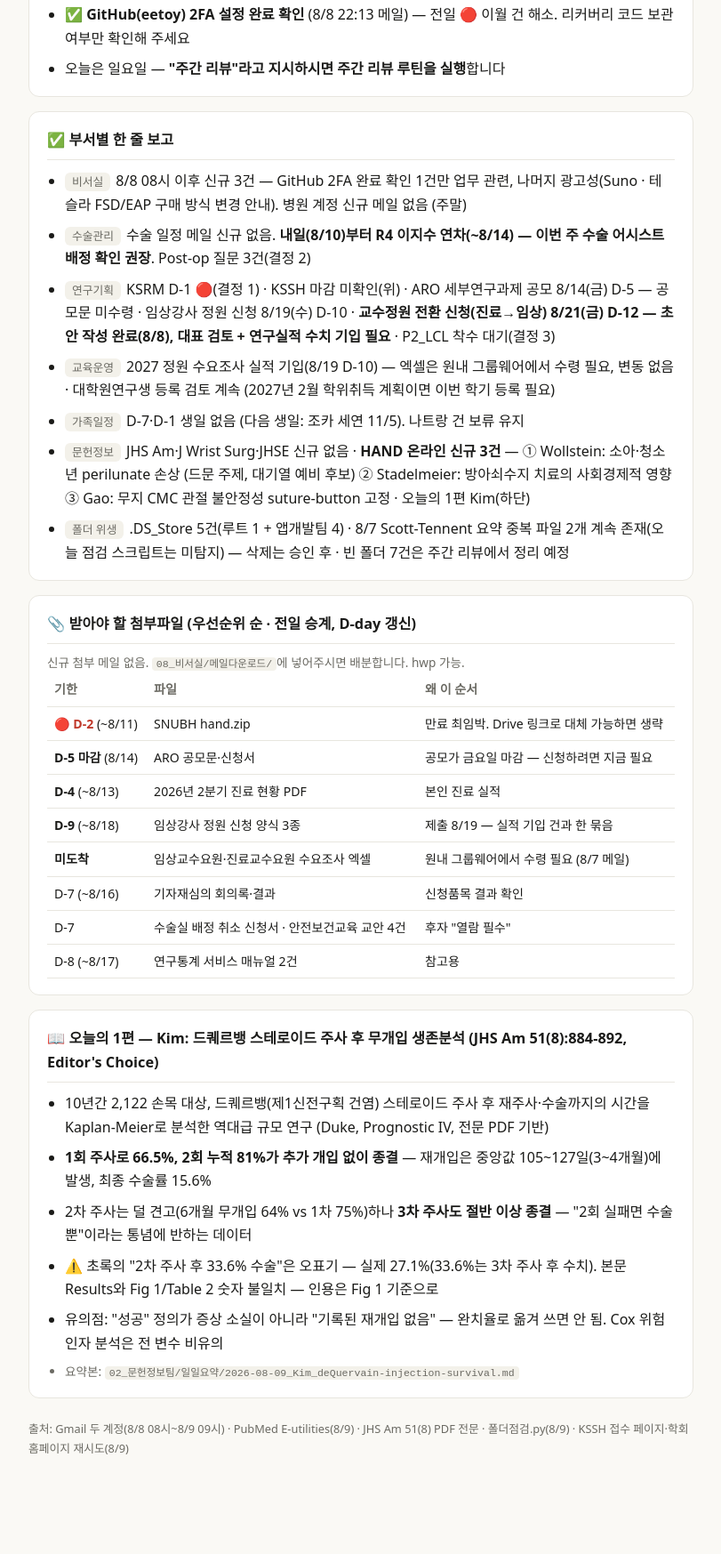
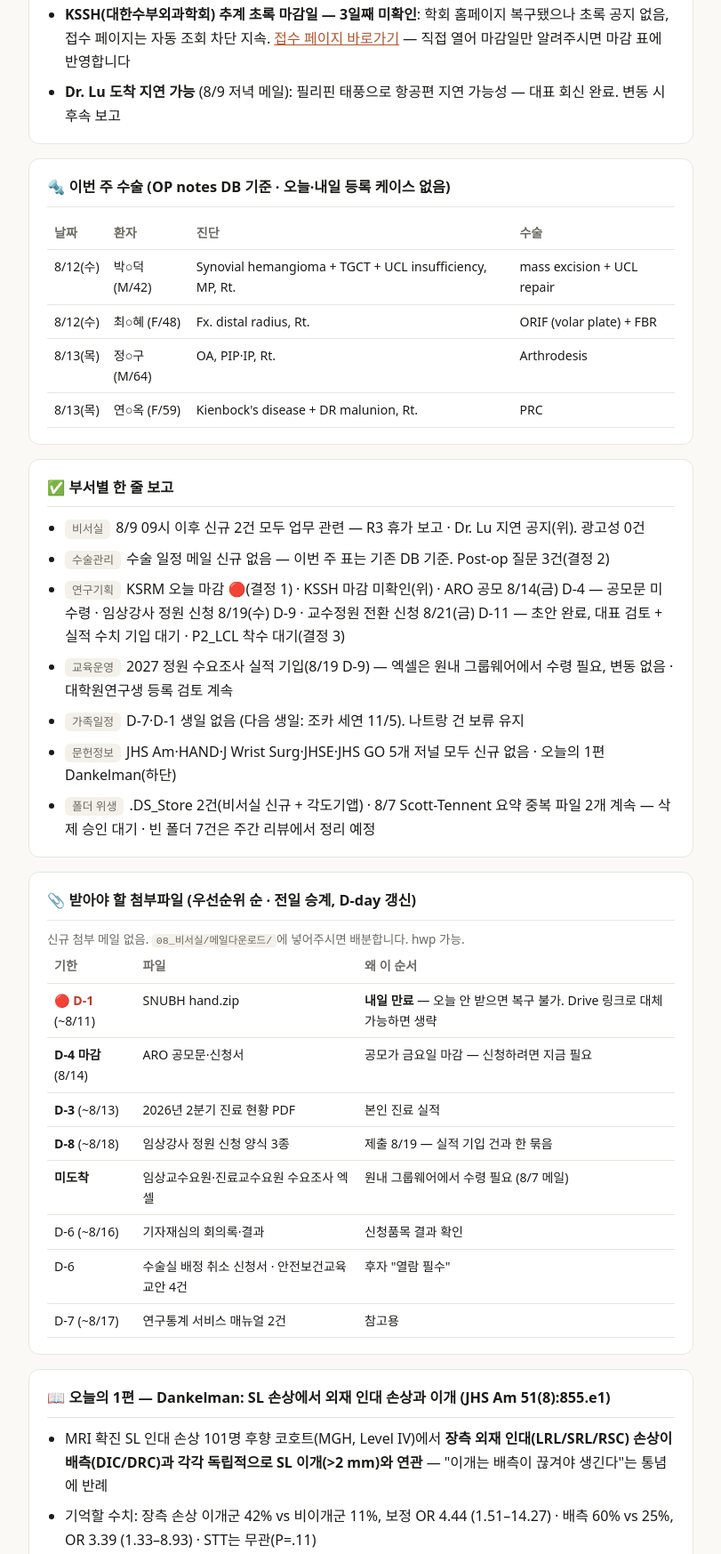
Before and after one commit to eetoy/eetoy.github.io, a plain HTML site: page briefing.html in a window 1280 px wide. Shown: the part 561-2308 px from the top of the page at 89% size, without its empty margins (234-1045 px from the left). Before the commit the page ends 2264 px from the top, so only its background shows below. Drawn offline with Linux system fonts and the light colour scheme.

Commit message:
briefing 2026-08-10

```diff
--- a/briefing.html
+++ b/briefing.html
@@ -4,7 +4,7 @@
 <meta charset="UTF-8">
 <meta name="viewport" content="width=device-width, initial-scale=1.0">
 <meta name="robots" content="noindex">
-<title>일일 브리핑 · 2026-08-09 (일)</title>
+<title>일일 브리핑 · 2026-08-10 (월)</title>
 <style>
 :root{--bg:#faf9f5;--card:#ffffff;--ink:#1a1a18;--sub:#6b6a63;--line:#e8e6df;--red:#c0392b;--accent:#b05730;--chip:#f3f1ea}
 @media(prefers-color-scheme:dark){:root{--bg:#161513;--card:#201f1c;--ink:#ece9e2;--sub:#a09d94;--line:#35332e;--red:#e07060;--accent:#d98d64;--chip:#2a2925}}
@@ -32,36 +32,49 @@ a{color:var(--accent)}
 </head>
 <body>
 <h1>📌 일일 브리핑</h1>
-<div class="date">2026-08-09 (일) · 돌마로 컴퍼니 비서실</div>
+<div class="date">2026-08-10 (월) · 돌마로 컴퍼니 비서실</div>
 
 <section>
 <h2>📌 오늘 결정할 것</h2>
 <ol>
-<li><span class="red">🔴 KSRM 2026 초록 제출 여부 — 마감 8/10(월) D-1, 오늘이 최종 결정일</span> (8/3부터 미결)<br>영어 250단어 · 구연 또는 E-poster · 온라인 접수만. <strong>오늘 결정 없으면 포기로 확정됩니다</strong></li>
-<li><strong>Post-op Note 코멘트 3건</strong> — 기록 없는 케이스. "특이사항 없음"도 답이 됩니다<br>① 남○오 (F/75) CTS, Lt. → CTR (8/6) ② 설○기 (M/67) EDC rupture R5 → Sauve-Kapandji + EIP→EDC5 + EDC4→EDC3 (8/6) ③ 임○복 (M/44) Kienbock's disease, Lt. → PRC (8/7)</li>
+<li><span class="red">🔴 KSRM 2026 초록 — 오늘이 마감일 (8/10 월)</span> (8/3부터 미결)<br>영어 250단어 · 구연 또는 E-poster · 온라인 접수만. <strong>오늘 제출하지 않으면 자동 포기로 확정</strong> — 마감 시각 미확인, 제출하시려면 오전 중 결정 권장</li>
+<li><strong>Post-op Note 코멘트 3건</strong> (이월 3일째) — "특이사항 없음"도 답이 됩니다<br>① 남○오 (F/75) CTS, Lt. → CTR (8/6) ② 설○기 (M/67) EDC rupture R5 → Sauve-Kapandji + EIP→EDC5 + EDC4→EDC3 (8/6) ③ 임○복 (M/44) Kienbock's disease, Lt. → PRC (8/7)</li>
 <li><strong>P2_LCL 착수 여부</strong> (8/6부터 이월) — IRB 승인 완료(8/4). 수집 시작 시점·담당만 정해주시면 일정 관리 시작</li>
 </ol>
 </section>
 
 <section>
-<h2>🔴 긴급 · 확인 필요</h2>
+<h2>🔴 긴급 · 이번 주</h2>
 <ul>
-<li><strong>KSSH(대한수부외과학회) 추계학술대회 초록 마감일 — 여전히 미확인</strong>: 오늘 접수 페이지 재시도 → 403 차단, 학회 홈페이지 공지에도 없음. <a href="https://user.onoffbook.com/192/pre-regist/abstract-info">접수 페이지 바로가기</a> — 직접 열어 마감일만 알려주시면 마감 표에 반영합니다</li>
-<li>✅ <strong>GitHub(eetoy) 2FA 설정 완료 확인</strong> (8/8 22:13 메일) — 전일 🔴 이월 건 해소. 리커버리 코드 보관 여부만 확인해 주세요</li>
-<li>오늘은 일요일 — <strong>"주간 리뷰"라고 지시하시면 주간 리뷰 루틴을 실행</strong>합니다</li>
+<li><strong>전공의 2명 동시 부재 주간</strong>: R4 이지수 연차 8/10(월)~8/14(금) + <strong>R3 한창현 휴가 8/10(월)~8/15(토) — 신규(8/10 아침 메일), 백업 R2 권세호</strong>. 이번 주 수술 4건(아래) 어시스트 배정 확인 권장</li>
+<li><strong>KSSH(대한수부외과학회) 추계 초록 마감일 — 3일째 미확인</strong>: 학회 홈페이지 복구됐으나 초록 공지 없음, 접수 페이지는 자동 조회 차단 지속. <a href="https://user.onoffbook.com/192/pre-regist/abstract-info">접수 페이지 바로가기</a> — 직접 열어 마감일만 알려주시면 마감 표에 반영합니다</li>
+<li><strong>Dr. Lu 도착 지연 가능</strong> (8/9 저녁 메일): 필리핀 태풍으로 항공편 지연 가능성 — 대표 회신 완료. 변동 시 후속 보고</li>
 </ul>
+</section>
+
+<section>
+<h2>🔩 이번 주 수술 (OP notes DB 기준 · 오늘·내일 등록 케이스 없음)</h2>
+<div class="tablewrap">
+<table>
+<tr><th>날짜</th><th>환자</th><th>진단</th><th>수술</th></tr>
+<tr><td>8/12(수)</td><td>박○덕 (M/42)</td><td>Synovial hemangioma + TGCT + UCL insufficiency, MP, Rt.</td><td>mass excision + UCL repair</td></tr>
+<tr><td>8/12(수)</td><td>최○혜 (F/48)</td><td>Fx. distal radius, Rt.</td><td>ORIF (volar plate) + FBR</td></tr>
+<tr><td>8/13(목)</td><td>정○구 (M/64)</td><td>OA, PIP·IP, Rt.</td><td>Arthrodesis</td></tr>
+<tr><td>8/13(목)</td><td>연○옥 (F/59)</td><td>Kienbock's disease + DR malunion, Rt.</td><td>PRC</td></tr>
+</table>
+</div>
 </section>
 
 <section>
 <h2>✅ 부서별 한 줄 보고</h2>
 <ul>
-<li><span class="tag">비서실</span>8/8 08시 이후 신규 3건 — GitHub 2FA 완료 확인 1건만 업무 관련, 나머지 광고성(Suno · 테슬라 FSD/EAP 구매 방식 변경 안내). 병원 계정 신규 메일 없음 (주말)</li>
-<li><span class="tag">수술관리</span>수술 일정 메일 신규 없음. <strong>내일(8/10)부터 R4 이지수 연차(~8/14) — 이번 주 수술 어시스트 배정 확인 권장</strong>. Post-op 질문 3건(결정 2)</li>
-<li><span class="tag">연구기획</span>KSRM D-1 🔴(결정 1) · KSSH 마감 미확인(위) · ARO 세부연구과제 공모 8/14(금) D-5 — 공모문 미수령 · 임상강사 정원 신청 8/19(수) D-10 · <strong>교수정원 전환 신청(진료→임상) 8/21(금) D-12 — 초안 작성 완료(8/8), 대표 검토 + 연구실적 수치 기입 필요</strong> · P2_LCL 착수 대기(결정 3)</li>
-<li><span class="tag">교육운영</span>2027 정원 수요조사 실적 기입(8/19 D-10) — 엑셀은 원내 그룹웨어에서 수령 필요, 변동 없음 · 대학원연구생 등록 검토 계속 (2027년 2월 학위취득 계획이면 이번 학기 등록 필요)</li>
+<li><span class="tag">비서실</span>8/9 09시 이후 신규 2건 모두 업무 관련 — R3 휴가 보고 · Dr. Lu 지연 공지(위). 광고성 0건</li>
+<li><span class="tag">수술관리</span>수술 일정 메일 신규 없음 — 이번 주 표는 기존 DB 기준. Post-op 질문 3건(결정 2)</li>
+<li><span class="tag">연구기획</span>KSRM 오늘 마감 🔴(결정 1) · KSSH 마감 미확인(위) · ARO 공모 8/14(금) D-4 — 공모문 미수령 · 임상강사 정원 신청 8/19(수) D-9 · 교수정원 전환 신청 8/21(금) D-11 — 초안 완료, 대표 검토 + 실적 수치 기입 대기 · P2_LCL 착수 대기(결정 3)</li>
+<li><span class="tag">교육운영</span>2027 정원 수요조사 실적 기입(8/19 D-9) — 엑셀은 원내 그룹웨어에서 수령 필요, 변동 없음 · 대학원연구생 등록 검토 계속</li>
 <li><span class="tag">가족일정</span>D-7·D-1 생일 없음 (다음 생일: 조카 세연 11/5). 나트랑 건 보류 유지</li>
-<li><span class="tag">문헌정보</span>JHS Am·J Wrist Surg·JHSE 신규 없음 · <strong>HAND 온라인 신규 3건</strong> — ① Wollstein: 소아·청소년 perilunate 손상 (드문 주제, 대기열 예비 후보) ② Stadelmeier: 방아쇠수지 치료의 사회경제적 영향 ③ Gao: 무지 CMC 관절 불안정성 suture-button 고정 · 오늘의 1편 Kim(하단)</li>
-<li><span class="tag">폴더 위생</span>.DS_Store 5건(루트 1 + 앱개발팀 4) · 8/7 Scott-Tennent 요약 중복 파일 2개 계속 존재(오늘 점검 스크립트는 미탐지) — 삭제는 승인 후 · 빈 폴더 7건은 주간 리뷰에서 정리 예정</li>
+<li><span class="tag">문헌정보</span>JHS Am·HAND·J Wrist Surg·JHSE·JHS GO 5개 저널 모두 신규 없음 · 오늘의 1편 Dankelman(하단)</li>
+<li><span class="tag">폴더 위생</span>.DS_Store 2건(비서실 신규 + 각도기앱) · 8/7 Scott-Tennent 요약 중복 파일 2개 계속 — 삭제 승인 대기 · 빈 폴더 7건은 주간 리뷰에서 정리 예정</li>
 </ul>
 </section>
 
@@ -71,30 +84,29 @@ a{color:var(--accent)}
 <div class="tablewrap">
 <table>
 <tr><th>기한</th><th>파일</th><th>왜 이 순서</th></tr>
-<tr><td><span class="red">🔴 D-2</span> (~8/11)</td><td>SNUBH hand.zip</td><td>만료 최임박. Drive 링크로 대체 가능하면 생략</td></tr>
-<tr><td><strong>D-5 마감</strong> (8/14)</td><td>ARO 공모문·신청서</td><td>공모가 금요일 마감 — 신청하려면 지금 필요</td></tr>
-<tr><td><strong>D-4</strong> (~8/13)</td><td>2026년 2분기 진료 현황 PDF</td><td>본인 진료 실적</td></tr>
-<tr><td><strong>D-9</strong> (~8/18)</td><td>임상강사 정원 신청 양식 3종</td><td>제출 8/19 — 실적 기입 건과 한 묶음</td></tr>
+<tr><td><span class="red">🔴 D-1</span> (~8/11)</td><td>SNUBH hand.zip</td><td><strong>내일 만료</strong> — 오늘 안 받으면 복구 불가. Drive 링크로 대체 가능하면 생략</td></tr>
+<tr><td><strong>D-4 마감</strong> (8/14)</td><td>ARO 공모문·신청서</td><td>공모가 금요일 마감 — 신청하려면 지금 필요</td></tr>
+<tr><td><strong>D-3</strong> (~8/13)</td><td>2026년 2분기 진료 현황 PDF</td><td>본인 진료 실적</td></tr>
+<tr><td><strong>D-8</strong> (~8/18)</td><td>임상강사 정원 신청 양식 3종</td><td>제출 8/19 — 실적 기입 건과 한 묶음</td></tr>
 <tr><td><strong>미도착</strong></td><td>임상교수요원·진료교수요원 수요조사 엑셀</td><td>원내 그룹웨어에서 수령 필요 (8/7 메일)</td></tr>
-<tr><td>D-7 (~8/16)</td><td>기자재심의 회의록·결과</td><td>신청품목 결과 확인</td></tr>
-<tr><td>D-7</td><td>수술실 배정 취소 신청서 · 안전보건교육 교안 4건</td><td>후자 "열람 필수"</td></tr>
-<tr><td>D-8 (~8/17)</td><td>연구통계 서비스 매뉴얼 2건</td><td>참고용</td></tr>
+<tr><td>D-6 (~8/16)</td><td>기자재심의 회의록·결과</td><td>신청품목 결과 확인</td></tr>
+<tr><td>D-6</td><td>수술실 배정 취소 신청서 · 안전보건교육 교안 4건</td><td>후자 "열람 필수"</td></tr>
+<tr><td>D-7 (~8/17)</td><td>연구통계 서비스 매뉴얼 2건</td><td>참고용</td></tr>
 </table>
 </div>
 </section>
 
 <section>
-<h2>📖 오늘의 1편 — Kim: 드퀘르뱅 스테로이드 주사 후 무개입 생존분석 (JHS Am 51(8):884-892, Editor's Choice)</h2>
+<h2>📖 오늘의 1편 — Dankelman: SL 손상에서 외재 인대 손상과 이개 (JHS Am 51(8):855.e1)</h2>
 <ul>
-<li>10년간 2,122 손목 대상, 드퀘르뱅(제1신전구획 건염) 스테로이드 주사 후 재주사·수술까지의 시간을 Kaplan-Meier로 분석한 역대급 규모 연구 (Duke, Prognostic IV, 전문 PDF 기반)</li>
-<li><strong>1회 주사로 66.5%, 2회 누적 81%가 추가 개입 없이 종결</strong> — 재개입은 중앙값 105~127일(3~4개월)에 발생, 최종 수술률 15.6%</li>
-<li>2차 주사는 덜 견고(6개월 무개입 64% vs 1차 75%)하나 <strong>3차 주사도 절반 이상 종결</strong> — "2회 실패면 수술뿐"이라는 통념에 반하는 데이터</li>
-<li>⚠️ 초록의 "2차 주사 후 33.6% 수술"은 오표기 — 실제 27.1%(33.6%는 3차 주사 후 수치). 본문 Results와 Fig 1/Table 2 숫자 불일치 — 인용은 Fig 1 기준으로</li>
-<li>유의점: "성공" 정의가 증상 소실이 아니라 "기록된 재개입 없음" — 완치율로 옮겨 쓰면 안 됨. Cox 위험인자 분석은 전 변수 비유의</li>
-<li class="muted">요약본: <code>02_문헌정보팀/일일요약/2026-08-09_Kim_deQuervain-injection-survival.md</code></li>
+<li>MRI 확진 SL 인대 손상 101명 후향 코호트(MGH, Level IV)에서 <strong>장측 외재 인대(LRL/SRL/RSC) 손상이 배측(DIC/DRC)과 각각 독립적으로 SL 이개(&gt;2 mm)와 연관</strong> — "이개는 배측이 끊겨야 생긴다"는 통념에 반례</li>
+<li>기억할 수치: 장측 손상 이개군 42% vs 비이개군 11%, 보정 OR 4.44 (1.51–14.27) · 배측 60% vs 25%, OR 3.39 (1.33–8.93) · STT는 무관(P=.11)</li>
+<li><strong>초록에 없는 것</strong>: 이개군의 40%는 배측 외재 인대가 멀쩡했고, 장측+배측 동시 손상 5례는 전원 이개 — 반면 핵심인 장측 인대 판독 kappa는 0.39(fair)에 불과</li>
+<li>임상 함의: 수술 전 MRI에서 장측 외재 복합체 손상이 보이면 배측 capsulodesis 단독 계획을 재고하고 장측을 다루는 재건 고려</li>
+<li class="muted">유의점: Table 3·4의 성별 OR(0.28)은 본문과 방향이 뒤집힌 표기 오류로 보임 — 표 그대로 인용 금지. 판독 신뢰도·넓은 CI로 효과 방향은 믿되 크기는 과신 금물</li>
 </ul>
 </section>
 
-<div class="foot">출처: Gmail 두 계정(8/8 08시~8/9 09시) · PubMed E-utilities(8/9) · JHS Am 51(8) PDF 전문 · 폴더점검.py(8/9) · KSSH 접수 페이지·학회 홈페이지 재시도(8/9)</div>
+<div class="foot">출처: Gmail 두 계정(8/9 09시~8/10 08시) · Notion OP notes DB(8/10) · PubMed E-utilities(8/10) · 폴더점검.py(8/10) · KSSH 홈페이지 재확인(8/10) · JHS Am 51(8) PDF 전문 — 돌마로 컴퍼니 비서실</div>
 </body>
 </html>
```
